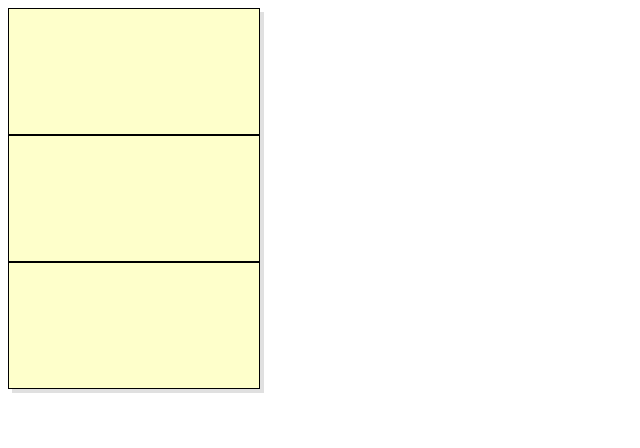
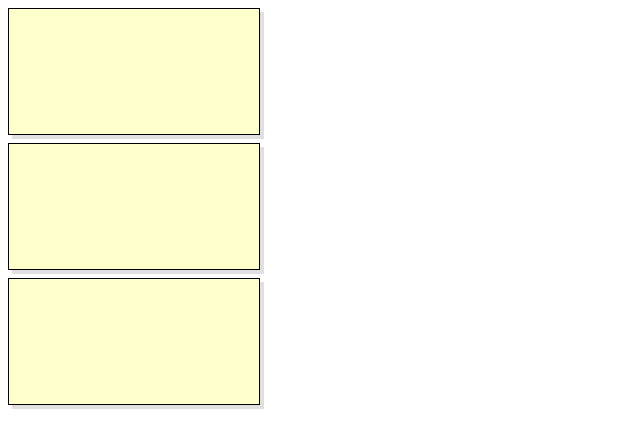
Before and after one commit to maarkeez/User-Story-Mapping, an Angular app: page / in a window 1280 px wide. Shown: the top 448 px of the page, without its empty margins (0-640 px from the left). Built offline with nearby package versions, Linux system fonts and the light colour scheme.

Commit message:
feat(00002): Organize stories (grid)
- Fixed css for story

```diff
--- a/src/app/usm-story/usm-story.component.css
+++ b/src/app/usm-story/usm-story.component.css
@@ -10,11 +10,11 @@
 	padding: 20px;
 }
 
-div.usm-story:hover {
+.usm-story:hover {
 	background-color: #e4e5b6;
 }
 
-.usm-story textarea{
+.usm-story-textarea{
 	background-color: inherit;
 	border-style: none;
 	width: 210px;
@@ -22,3 +22,8 @@ div.usm-story:hover {
 	overflow: hidden;
 	resize: none;
 }
+
+.usm-story-container{
+	 margin-right: 8px;
+	 margin-bottom: 8px;
+}
--- a/src/app/usm-story/usm-story.component.html
+++ b/src/app/usm-story/usm-story.component.html
@@ -1,3 +1,5 @@
-<div class="usm-story" (click)="enableEditText()">
-	<textarea>{{storyText}}</textarea>
+<div class="usm-story-container">
+	<div class="usm-story" (click)="enableEditText()">
+		<textarea class="usm-story-textarea">{{storyText}}</textarea>
+	</div>
 </div>
```
Also changed, not shown: src/app/app.component.html (line endings or trailing spaces).
